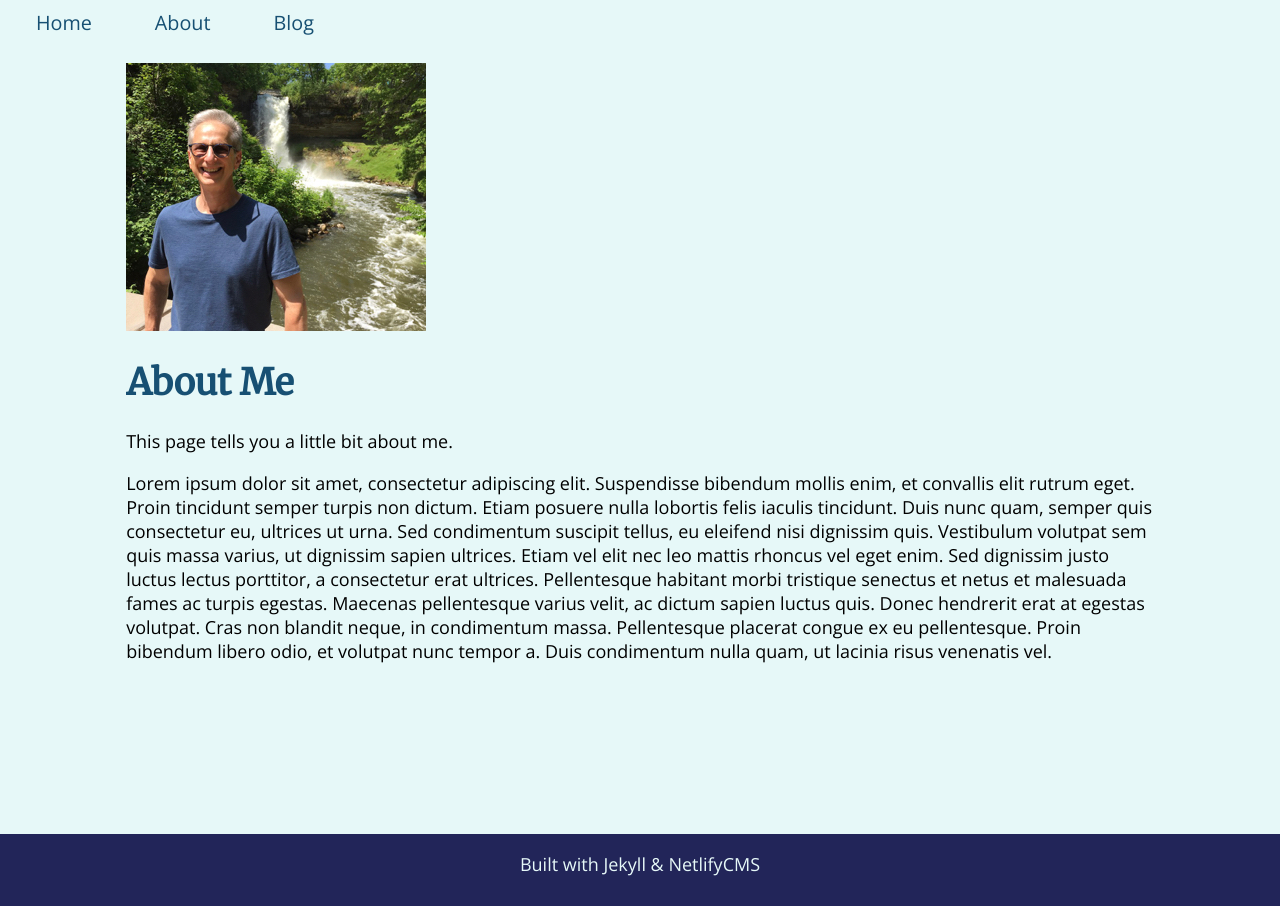
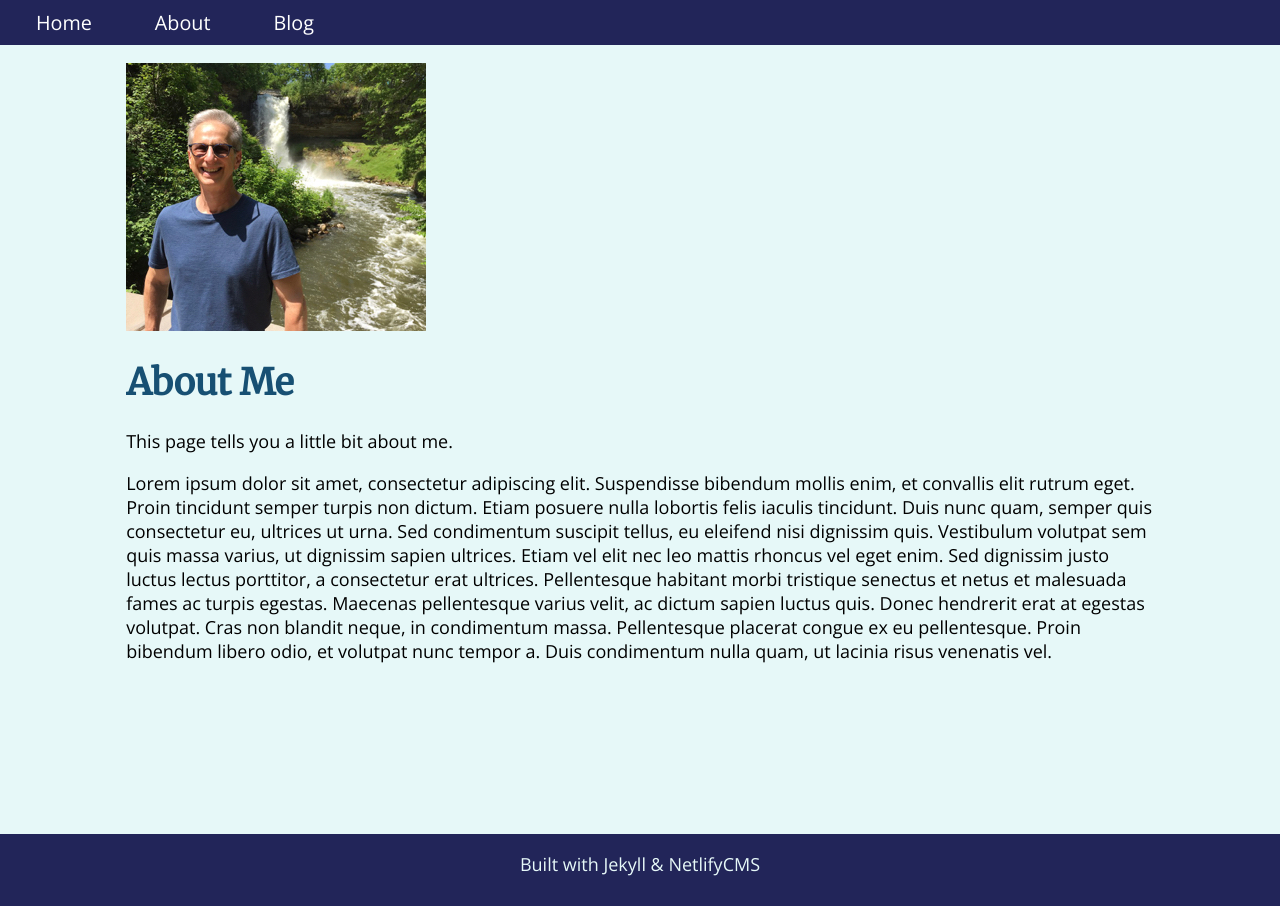
Before and after one commit to placeholdergit/cloneexpjekyllcms, a Jekyll site: the page built from about.md, in a window 1280 px wide. Built offline with Jekyll 4.4.1, drawn with Linux system fonts in a browser that asks for light colours; a script that is not in the unit is left out.

Commit message:
Solid blue nav bar w/o js on About page and posts

```diff
--- a/_includes/navigation.html
+++ b/_includes/navigation.html
@@ -1,4 +1,8 @@
+{% if page.layout == 'post' or page.title == 'About' %}
+<nav class="reverse-colors">
+{% else %}
 <nav>
+{% endif %}
   <div class="pad-sides flex-nav-container">
     {% for item in site.data.navigation.items %}
       <div>
--- a/_layouts/default.html
+++ b/_layouts/default.html
@@ -29,6 +29,7 @@
         </div>
       </footer>
     </div>
+    {% if page.layout != 'post' and page.title != 'About' %}
     <script>
       // Change style of navbar on scroll
       window.onscroll = function() {reverseNavColors()};
@@ -42,6 +43,7 @@
           }
       }
     </script>
+    {% endif %}
     {% if page.title == 'Home' %}
       <script>
         if (window.netlifyIdentity) {
```
